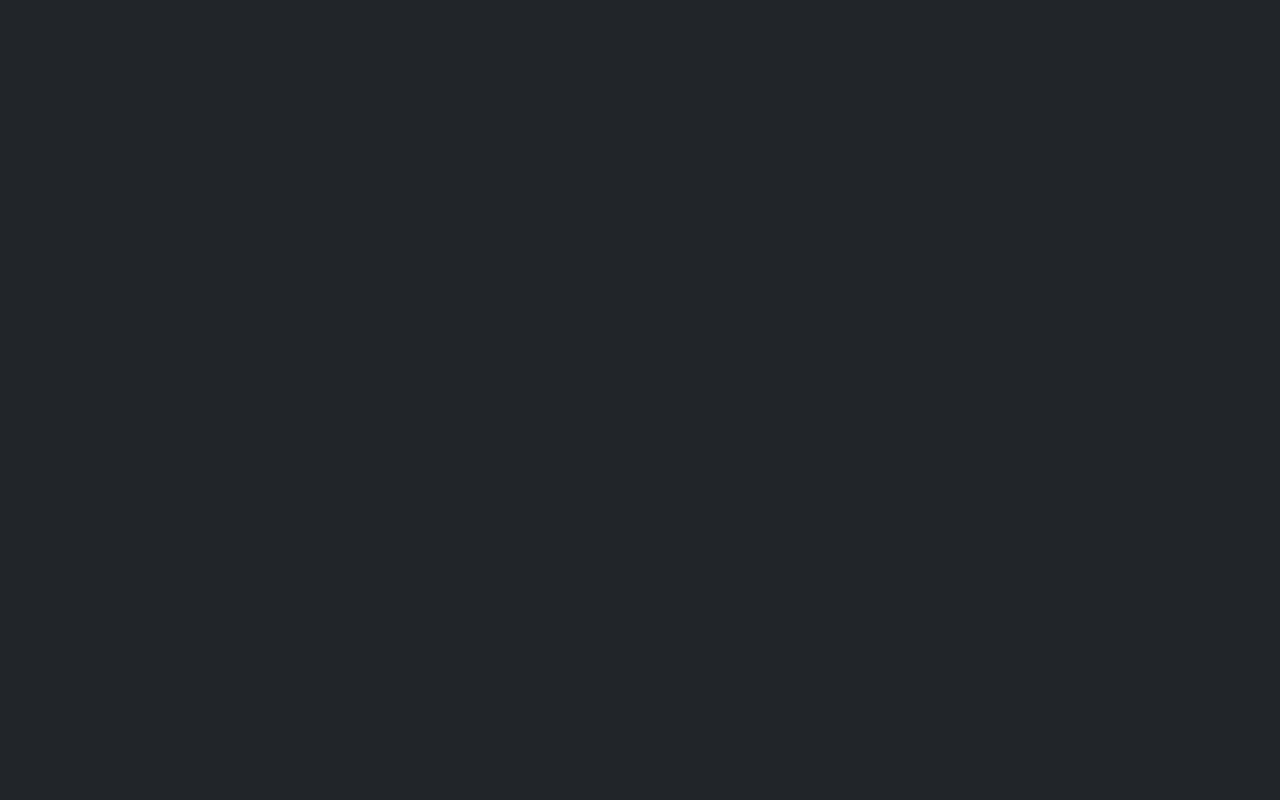
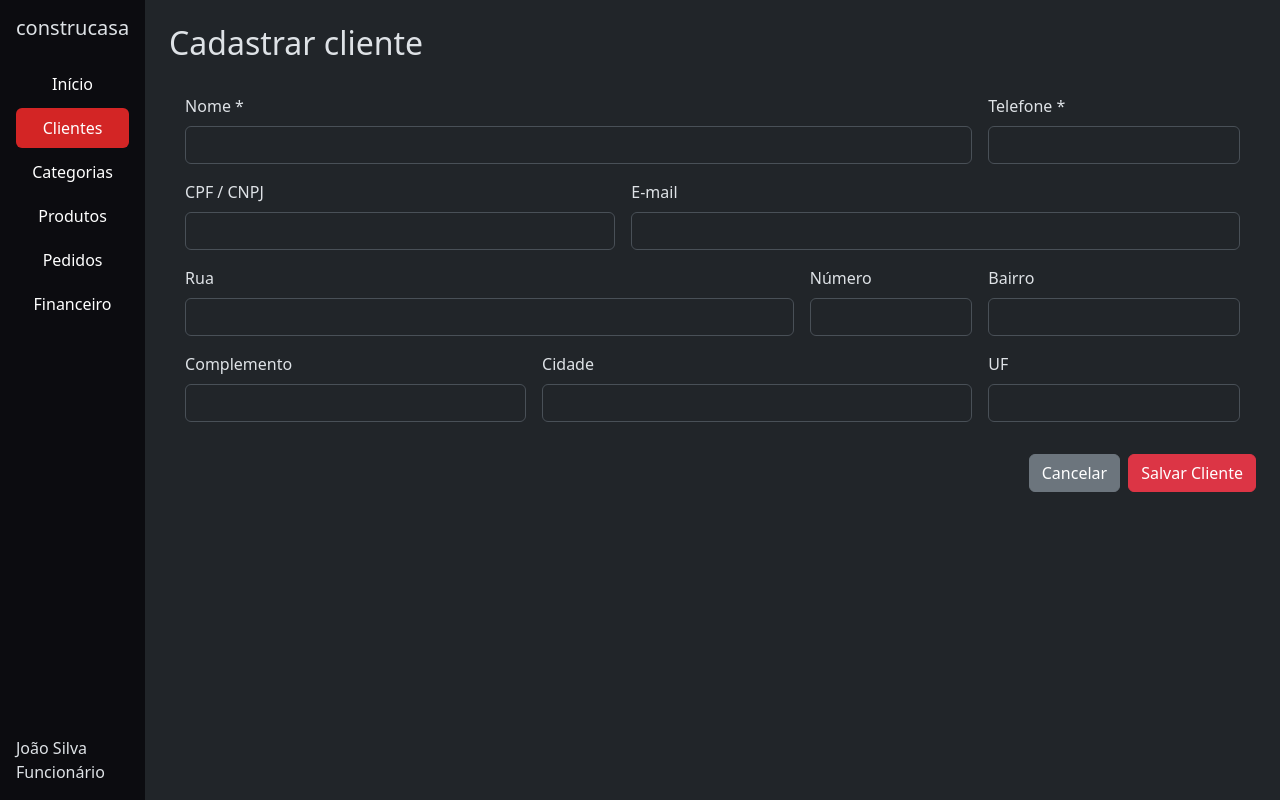
Before and after one commit to luaxnw/projeto-construcasa, a React (Vite) app in the folder frontend/: page /clientes/novo in a window 1280 px wide. Before the commit this address had no page. Built offline with nearby package versions, Linux system fonts and the light colour scheme.

Commit message:
adiciona telas de clientes e ajusta cadastro no backend.

```diff
--- a/frontend/src/App.jsx
+++ b/frontend/src/App.jsx
@@ -2,6 +2,8 @@ import { BrowserRouter, Routes, Route } from "react-router-dom";
 import Layout from "./components/Layout";
 import Login from "./pages/Login/Login";
 import { AuthProvider } from "./contexts/AuthContext";
+import Clientes from "./pages/Clientes/Clientes";
+import CadastrarCliente from "./pages/Clientes/CadastrarCliente";
 
 export default function App() {
   return (
@@ -11,7 +13,8 @@ export default function App() {
                 <Route path="/login" element={<Login />} />
                 <Route element={<Layout />}>
                 <Route path="/" element={<h2>Início</h2>} />
-                <Route path="/clientes" element={<h2>Clientes</h2>} />
+                <Route path="/clientes" element={<Clientes />} />
+                <Route path="/clientes/novo" element={<CadastrarCliente />} />
                 <Route path="/produtos" element={<h2>Produtos</h2>} />
                 <Route path="/pedidos" element={<h2>Pedidos</h2>} />
                 </Route>
--- /dev/null
+++ b/frontend/src/pages/Clientes/CadastrarCliente.jsx
@@ -0,0 +1,139 @@
+import { useState } from "react";
+import { useNavigate, Link } from "react-router-dom";
+import { Button, Form, Row, Col } from "react-bootstrap";
+
+const API = "http://localhost:3001";
+
+const VAZIO = {
+  nome: "", telefone: "", cpf_cnpj: "", email: "",
+  rua: "", numero: "", bairro: "", complemento: "", cidade: "", uf: "",
+};
+
+function vazioParaNull(valor) {
+  const v = valor.trim();
+  return v === "" ? null : v;
+}
+
+export default function CadastrarCliente() {
+  const navigate = useNavigate();
+  const [form, setForm] = useState(VAZIO);
+  const [erro, setErro] = useState("");
+  const [salvando, setSalvando] = useState(false);
+
+  function alterar(e) {
+    setForm({ ...form, [e.target.name]: e.target.value });
+  }
+
+  async function salvar() {
+    if (!form.nome.trim() || !form.telefone.trim()) {
+      setErro("Nome e telefone são obrigatórios.");
+      return;
+    }
+
+    const temEndereco = form.rua || form.numero || form.bairro || form.cidade;
+    if (temEndereco && !(form.rua && form.numero && form.bairro && form.cidade)) {
+      setErro("Para informar o endereço, preencha rua, número, bairro e cidade.");
+      return;
+    }
+
+    const dados = {
+      nome: form.nome.trim(),
+      telefone: form.telefone.trim(),
+      cpf_cnpj: vazioParaNull(form.cpf_cnpj.replace(/\D/g, "")),
+      email: vazioParaNull(form.email),
+      endereco: temEndereco
+        ? {
+          rua: form.rua.trim(),
+          numero: form.numero.trim(),
+          bairro: form.bairro.trim(),
+          cidade: form.cidade.trim(),
+          complemento: vazioParaNull(form.complemento),
+        }
+        : null,
+    };
+
+    setErro("");
+    setSalvando(true);
+    try {
+      const resp = await fetch(`${API}/clientes`, {
+        method: "POST",
+        headers: { "Content-Type": "application/json" },
+        body: JSON.stringify(dados),
+      });
+      if (!resp.ok) {
+        const retorno = await resp.json().catch(() => ({}));
+        throw new Error(retorno.erro || "Não foi possível salvar o cliente.");
+      }
+      navigate("/clientes");
+    } catch (e) {
+      setErro(e.message);
+    } finally {
+      setSalvando(false);
+    }
+  }
+
+  return (
+    <div>
+      <h2>Cadastrar cliente</h2>
+
+      <div className="card-cc p-3 my-3">
+        <Row className="g-3">
+          <Col md={9}>
+            <Form.Label>Nome *</Form.Label>
+            <Form.Control name="nome" value={form.nome} onChange={alterar} />
+          </Col>
+          <Col md={3}>
+            <Form.Label>Telefone *</Form.Label>
+            <Form.Control name="telefone" value={form.telefone} onChange={alterar} />
+          </Col>
+
+          <Col md={5}>
+            <Form.Label>CPF / CNPJ</Form.Label>
+            <Form.Control name="cpf_cnpj" value={form.cpf_cnpj} onChange={alterar} />
+          </Col>
+          <Col md={7}>
+            <Form.Label>E-mail</Form.Label>
+            <Form.Control name="email" value={form.email} onChange={alterar} />
+          </Col>
+
+          <Col md={7}>
+            <Form.Label>Rua</Form.Label>
+            <Form.Control name="rua" value={form.rua} onChange={alterar} />
+          </Col>
+          <Col md={2}>
+            <Form.Label>Número</Form.Label>
+            <Form.Control name="numero" value={form.numero} onChange={alterar} />
+          </Col>
+          <Col md={3}>
+            <Form.Label>Bairro</Form.Label>
+            <Form.Control name="bairro" value={form.bairro} onChange={alterar} />
+          </Col>
+
+          <Col md={4}>
+            <Form.Label>Complemento</Form.Label>
+            <Form.Control name="complemento" value={form.complemento} onChange={alterar} />
+          </Col>
+          <Col md={5}>
+            <Form.Label>Cidade</Form.Label>
+            <Form.Control name="cidade" value={form.cidade} onChange={alterar} />
+          </Col>
+          <Col md={3}>
+            <Form.Label>UF</Form.Label>
+            <Form.Control name="uf" value={form.uf} onChange={alterar} />
+          </Col>
+        </Row>
+      </div>
+
+      {erro && <div className="text-danger mb-2">{erro}</div>}
+
+      <div className="d-flex justify-content-end gap-2">
+        <Button as={Link} to="/clientes" variant="secondary">
+          Cancelar
+        </Button>
+        <Button variant="danger" onClick={salvar} disabled={salvando}>
+          {salvando ? "Salvando..." : "Salvar Cliente"}
+        </Button>
+      </div>
+    </div>
+  );
+}
--- /dev/null
+++ b/frontend/src/pages/Clientes/Clientes.jsx
@@ -0,0 +1,85 @@
+import { useEffect, useState } from "react";
+import { useNavigate } from "react-router-dom";
+import { Button, Form } from "react-bootstrap";
+
+const API = "http://localhost:3001";
+
+export default function Clientes() {
+  const navigate = useNavigate();
+  const [clientes, setClientes] = useState([]);
+  const [busca, setBusca] = useState("");
+  const [erro, setErro] = useState("");
+
+  useEffect(() => {
+    fetch(`${API}/clientes`)
+      .then((r) => {
+        if (!r.ok) throw new Error();
+        return r.json();
+      })
+      .then(setClientes)
+      .catch(() =>
+        setErro("Não foi possível carregar os clientes. Verifique se o servidor está ligado.")
+      );
+  }, []);
+
+  const agora = new Date();
+  const doMes = clientes.filter((c) => {
+    const data = new Date(c.created_at || c.createdAt);
+    return (
+      data.getMonth() === agora.getMonth() &&
+      data.getFullYear() === agora.getFullYear()
+    );
+  });
+
+  const filtrados = clientes.filter((c) =>
+    [c.nome, c.email, c.cpf_cnpj, c.telefone]
+      .filter(Boolean)
+      .some((campo) => String(campo).toLowerCase().includes(busca.toLowerCase()))
+  );
+
+  return (
+    <div>
+      <h2>Clientes</h2>
+
+      <div className="d-flex gap-3 my-3">
+        <div className="card-cc p-3 text-center">
+          <div className="small">Clientes cadastrados:</div>
+          <div className="fs-3 fw-bold" style={{ color: "#d32525" }}>
+            {clientes.length}
+          </div>
+        </div>
+        <div className="card-cc p-3 text-center">
+          <div className="small">Cadastrados neste mês:</div>
+          <div className="fs-3 fw-bold" style={{ color: "#d32525" }}>
+            {doMes.length}
+          </div>
+        </div>
+      </div>
+
+      <h4>Lista de clientes:</h4>
+      <div className="d-flex gap-2 mb-3">
+        <Form.Control
+          placeholder="Buscar nome, email, CPF/CNPJ, telefone"
+          value={busca}
+          onChange={(e) => setBusca(e.target.value)}
+        />
+        <Button variant="danger" onClick={() => navigate("/clientes/novo")}>
+          +
+        </Button>
+      </div>
+
+      {erro && <div className="text-danger">{erro}</div>}
+      {!erro && filtrados.length === 0 && <div>Nenhum cliente encontrado.</div>}
+
+      {filtrados.map((c) => (
+        <div key={c.id_cliente} className="card-cc p-3 mb-2">
+          <div className="fs-5 fw-bold">{c.nome}</div>
+          <div className="small">
+            {c.telefone}
+            {c.cpf_cnpj ? " · CPF/CNPJ informado" : ""}
+          </div>
+        </div>
+      ))}
+    </div>
+  );
+}
```
Also changed, not shown: 2 other files (tests, documents, lock files or other folders).
